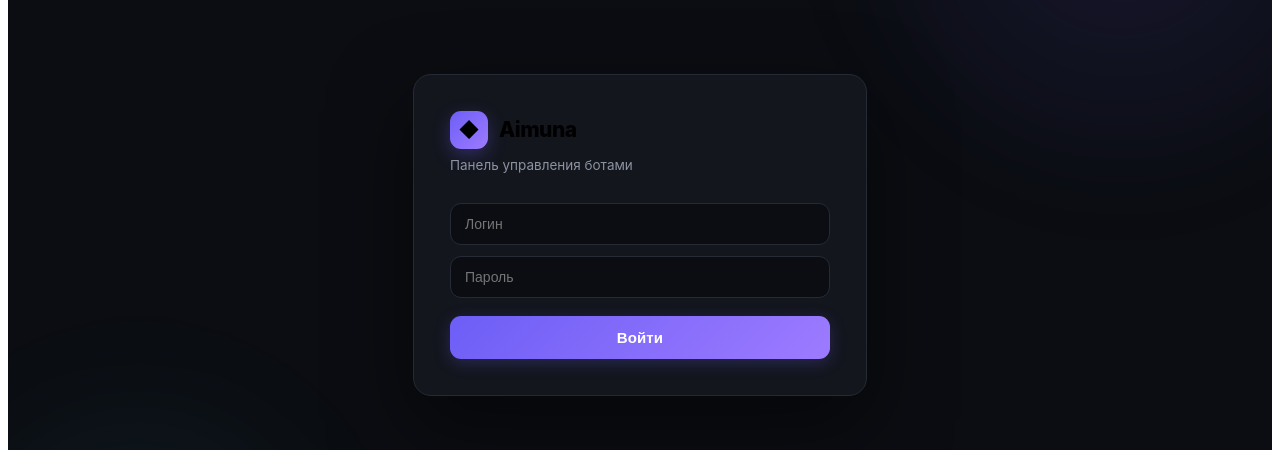
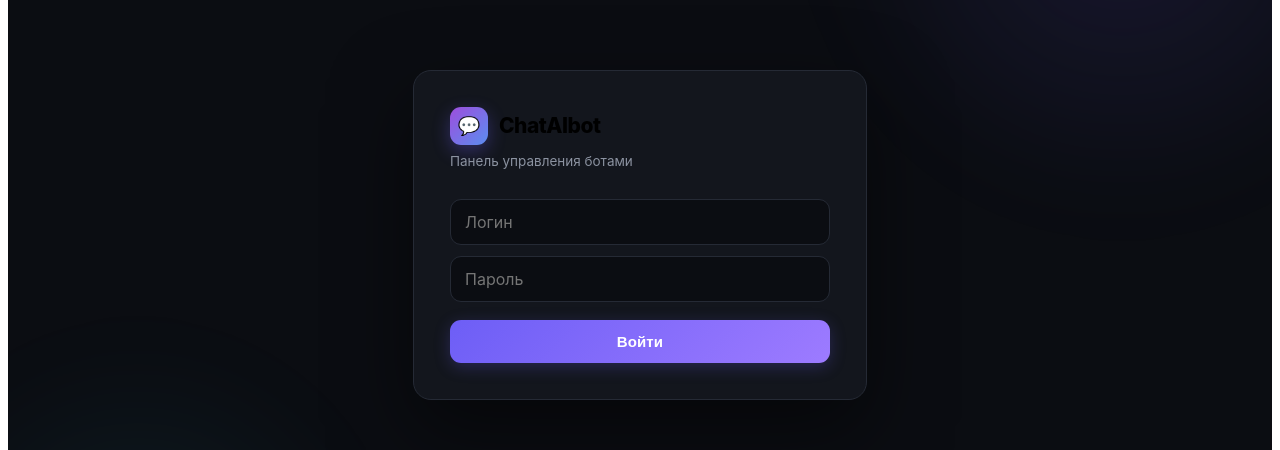
Before and after one commit to mersedes7777/bot-panel, a React (Vite) app: page / in a window 1280 px wide. Shown: the part 193-643 px from the top of the page. Built offline with nearby package versions, Linux system fonts and the light colour scheme.

Commit message:
Update App.jsx

```diff
--- a/src/App.jsx
+++ b/src/App.jsx
@@ -15,6 +15,29 @@ const STATUS = {
   delivering:{l:"В пути",c:"#3DD6E8"}, done:{l:"Выполнен",c:"#2BD980"}, rejected:{l:"Отклонён",c:"#FF5C5C"},
 };
 const TOKEN_PRICE = { deepseek:0.14, "claude-haiku":1.0, "claude-sonnet":3.0 };
+
+const FONT = "'Inter','SF Pro Display',-apple-system,sans-serif";
+const INP = {background:T.bg,border:`1px solid ${T.line}`,borderRadius:11,padding:"12px 14px",color:T.text,fontSize:16,outline:"none",width:"100%",boxSizing:"border-box",transition:"border-color .2s",fontFamily:FONT};
+
+// Стабильные компоненты вне App — не пересоздаются при ререндере (фокус не слетает)
+function Field({style={},...p}) {
+  return <input {...p} style={{...INP,...style}}
+    onFocus={e=>e.target.style.borderColor=T.brand}
+    onBlur={e=>e.target.style.borderColor=T.line}/>;
+}
+function Btn({children,onClick,kind="primary",size="md",style={},...p}) {
+  const sizes={sm:{padding:"7px 13px",fontSize:12.5},md:{padding:"10px 18px",fontSize:13.5},lg:{padding:"13px 22px",fontSize:15}};
+  const kinds={
+    primary:{background:`linear-gradient(135deg,${T.brand},${T.brand2})`,color:"#fff",boxShadow:`0 4px 16px ${T.brand}40`},
+    ghost:{background:T.surface2,color:T.text,border:`1px solid ${T.line}`},
+    danger:{background:"#FF5C5C18",color:T.red,border:"1px solid #FF5C5C30"},
+    subtle:{background:"transparent",color:T.dim},
+  };
+  return <button onClick={onClick} style={{borderRadius:11,border:"none",cursor:"pointer",fontWeight:650,letterSpacing:.1,transition:"transform .15s",...sizes[size],...kinds[kind],...style}} {...p}>{children}</button>;
+}
+function Card({children,style={},...p}) {
+  return <div style={{background:T.surface,border:`1px solid ${T.line}`,borderRadius:18,padding:18,...style}} {...p}>{children}</div>;
+}
 
 export default function App() {
   const [pwd, setPwd] = useState(localStorage.getItem("adminPwd") || "");
@@ -76,27 +99,9 @@ export default function App() {
   const newOrders = orders.filter(o=>o.status==="new").length;
   const isAdmin = role==="admin";
 
-  // ── Примитивы ──
-  const Btn = ({children,onClick,kind="primary",size="md",style={},...p}) => {
-    const sizes={sm:{padding:"7px 13px",fontSize:12.5},md:{padding:"10px 18px",fontSize:13.5},lg:{padding:"13px 22px",fontSize:15}};
-    const kinds={
-      primary:{background:`linear-gradient(135deg,${T.brand},${T.brand2})`,color:"#fff",boxShadow:`0 4px 16px ${T.brand}40`},
-      ghost:{background:T.surface2,color:T.text,border:`1px solid ${T.line}`},
-      danger:{background:"#FF5C5C18",color:T.red,border:"1px solid #FF5C5C30"},
-      subtle:{background:"transparent",color:T.dim},
-    };
-    return <button onClick={onClick} style={{borderRadius:11,border:"none",cursor:"pointer",fontWeight:650,letterSpacing:.1,transition:"transform .15s, box-shadow .2s, filter .2s",...sizes[size],...kinds[kind],...style}}
-      onMouseDown={e=>e.currentTarget.style.transform="scale(.97)"} onMouseUp={e=>e.currentTarget.style.transform="scale(1)"} onMouseLeave={e=>e.currentTarget.style.transform="scale(1)"} {...p}>{children}</button>;
-  };
-  const Card = ({children,style={},hover=false,...p}) => (
-    <div style={{background:T.surface,border:`1px solid ${T.line}`,borderRadius:18,padding:mob?18:22,transition:"border-color .2s, transform .2s",...style}}
-      onMouseEnter={hover?e=>{e.currentTarget.style.borderColor=T.brand+"55";}:undefined}
-      onMouseLeave={hover?e=>{e.currentTarget.style.borderColor=T.line;}:undefined} {...p}>{children}</div>
-  );
-  const inp = {background:T.bg,border:`1px solid ${T.line}`,borderRadius:11,padding:"12px 14px",color:T.text,fontSize:14,outline:"none",width:"100%",boxSizing:"border-box",transition:"border-color .2s"};
-  const Field = (p) => <input {...p} style={{...inp,...(p.style||{})}} onFocus={e=>e.target.style.borderColor=T.brand} onBlur={e=>e.target.style.borderColor=T.line}/>;
-
-  const fontStack = "'Inter','SF Pro Display',-apple-system,sans-serif";
+  // Примитивы Btn/Card/Field вынесены наружу модуля (фокус не слетает)
+  const inp = INP;
+  const fontStack = FONT;
 
   // ── ЛОГИН ──
   if (!logged) return (
@@ -105,8 +110,8 @@ export default function App() {
       <div style={{position:"absolute",width:500,height:500,borderRadius:"50%",background:`radial-gradient(circle,${T.cyan}14,transparent 70%)`,bottom:-180,left:-120,filter:"blur(40px)"}}/>
       <Card style={{width:"100%",maxWidth:380,padding:36,position:"relative",zIndex:1,boxShadow:"0 30px 80px rgba(0,0,0,.5)"}}>
         <div style={{display:"flex",alignItems:"center",gap:11,marginBottom:6}}>
-          <div style={{width:38,height:38,borderRadius:11,background:`linear-gradient(135deg,${T.brand},${T.brand2})`,display:"flex",alignItems:"center",justifyContent:"center",fontSize:20,boxShadow:`0 6px 18px ${T.brand}50`}}>◆</div>
-          <div style={{fontSize:21,fontWeight:800,letterSpacing:-.5}}>Aimuna</div>
+          <div style={{width:38,height:38,borderRadius:11,background:"linear-gradient(135deg,#9D4EDD,#5B8DEF)",display:"flex",alignItems:"center",justifyContent:"center",fontSize:18,boxShadow:"0 6px 18px #6D5EF655"}}>💬</div>
+          <div style={{fontSize:21,fontWeight:800,letterSpacing:-.5}}>ChatAIbot</div>
         </div>
         <p style={{color:T.dim,fontSize:13.5,margin:"0 0 28px",lineHeight:1.5}}>Панель управления ботами</p>
         <div style={{marginBottom:11}}><input placeholder="Логин" value={loginInput} onChange={e=>setLoginInput(e.target.value)} onKeyDown={e=>e.key==="Enter"&&doLogin()} style={inp}/></div>
@@ -125,7 +130,7 @@ export default function App() {
   ];
 
   const Stat = ({label,value,accent,sub}) => (
-    <Card hover style={{position:"relative",overflow:"hidden"}}>
+    <Card style={{position:"relative",overflow:"hidden"}}>
       <div style={{position:"absolute",top:0,left:0,right:0,height:3,background:`linear-gradient(90deg,${accent},transparent)`}}/>
       <div style={{fontSize:11.5,color:T.dim,fontWeight:600,letterSpacing:.4,textTransform:"uppercase",marginBottom:9}}>{label}</div>
       <div style={{fontSize:mob?26:32,fontWeight:800,letterSpacing:-1,lineHeight:1}}>{value}</div>
@@ -266,12 +271,17 @@ export default function App() {
               </div>
             </div>}
             {menu.length===0 && !addingItem && <Empty text="Меню пустое — добавьте первую позицию"/>}
-            {menu.map(m=>(<div key={m.id} style={{display:"flex",alignItems:"center",gap:11,padding:"12px 0",borderBottom:`1px solid ${T.line}`,opacity:m.available?1:0.45}}>
-              <div style={{flex:1,minWidth:0}}><div style={{fontSize:14,fontWeight:600}}>{m.name}</div><div style={{fontSize:11.5,color:T.faint}}>{m.category}{!m.available&&" · в стоп-листе"}</div></div>
-              <Field defaultValue={m.price} style={{width:76,padding:"7px 9px",textAlign:"right"}} onBlur={async(e)=>{ await apiPost("/api/update-menu-item",{id:m.id,price:+e.target.value,available:m.available}); notify("Цена обновлена"); }}/>
-              <Toggle on={m.available} onClick={async()=>{ const nv=!m.available; await apiPost("/api/update-menu-item",{id:m.id,price:m.price,available:nv}); setMenu(menu.map(x=>x.id===m.id?{...x,available:nv}:x)); }}/>
-              <div onClick={async()=>{ if(confirm("Удалить позицию?")){ await apiPost("/api/delete-menu-item",{id:m.id}); setMenu(menu.filter(x=>x.id!==m.id)); notify("Удалено"); } }} style={{cursor:"pointer",color:T.faint,fontSize:20,flexShrink:0,padding:"0 4px",transition:"color .15s"}} onMouseEnter={e=>e.currentTarget.style.color=T.red} onMouseLeave={e=>e.currentTarget.style.color=T.faint}>×</div>
-            </div>))}
+            {Object.entries(menu.reduce((acc,m)=>{ const k=m.category||"Прочее"; (acc[k]=acc[k]||[]).push(m); return acc; },{})).map(([cat,items])=>(
+              <div key={cat} style={{marginBottom:18}}>
+                <div style={{fontSize:12,fontWeight:700,color:T.brand2,textTransform:"uppercase",letterSpacing:.5,margin:"6px 0 4px"}}>{cat} <span style={{color:T.faint}}>· {items.length}</span></div>
+                {items.map(m=>(<div key={m.id} style={{display:"flex",alignItems:"center",gap:11,padding:"12px 0",borderBottom:`1px solid ${T.line}`,opacity:m.available?1:0.45}}>
+                  <div style={{flex:1,minWidth:0}}><div style={{fontSize:14,fontWeight:600}}>{m.name}</div>{!m.available&&<div style={{fontSize:11.5,color:T.amber}}>в стоп-листе</div>}</div>
+                  <Field defaultValue={m.price} style={{width:76,padding:"7px 9px",textAlign:"right"}} onBlur={async(e)=>{ await apiPost("/api/update-menu-item",{id:m.id,price:+e.target.value,available:m.available}); notify("Цена обновлена"); }}/>
+                  <Toggle on={m.available} onClick={async()=>{ const nv=!m.available; await apiPost("/api/update-menu-item",{id:m.id,price:m.price,available:nv}); setMenu(menu.map(x=>x.id===m.id?{...x,available:nv}:x)); }}/>
+                  <div onClick={async()=>{ if(confirm("Удалить позицию?")){ await apiPost("/api/delete-menu-item",{id:m.id}); setMenu(menu.filter(x=>x.id!==m.id)); notify("Удалено"); } }} style={{cursor:"pointer",color:T.faint,fontSize:20,flexShrink:0,padding:"0 4px"}} onMouseEnter={e=>e.currentTarget.style.color=T.red} onMouseLeave={e=>e.currentTarget.style.color=T.faint}>×</div>
+                </div>))}
+              </div>
+            ))}
           </Card>}
 
           {tab==="bot" && <Card>
@@ -353,7 +363,7 @@ export default function App() {
     <div style={{minHeight:"100vh",background:T.bg,color:T.text,fontFamily:fontStack,paddingBottom:78}}>
       <style>{`@keyframes sl{from{opacity:0;transform:translateY(-8px)}to{opacity:1;transform:none}}`}</style>
       <div style={{padding:"16px 18px",borderBottom:`1px solid ${T.line}`,display:"flex",justifyContent:"space-between",alignItems:"center",position:"sticky",top:0,background:T.bg+"F0",backdropFilter:"blur(12px)",zIndex:100}}>
-        <div style={{display:"flex",alignItems:"center",gap:9}}><div style={{width:30,height:30,borderRadius:9,background:`linear-gradient(135deg,${T.brand},${T.brand2})`,display:"flex",alignItems:"center",justifyContent:"center",fontSize:15}}>◆</div><span style={{fontSize:17,fontWeight:800,letterSpacing:-.4}}>Aimuna</span></div>
+        <div style={{display:"flex",alignItems:"center",gap:9}}><div style={{width:30,height:30,borderRadius:9,background:`linear-gradient(135deg,${T.brand},${T.brand2})`,display:"flex",alignItems:"center",justifyContent:"center",fontSize:15}}>◆</div><span style={{fontSize:17,fontWeight:800,letterSpacing:-.4}}>ChatAIbot</span></div>
         <span onClick={logout} style={{color:T.dim,fontSize:13,cursor:"pointer"}}>Выйти</span>
       </div>
       <div style={{padding:18}}>{Body}</div>
@@ -371,7 +381,7 @@ export default function App() {
       <div style={{width:236,background:T.surface,borderRight:`1px solid ${T.line}`,position:"fixed",top:0,left:0,height:"100vh",display:"flex",flexDirection:"column",padding:"0 0 18px"}}>
         <div style={{padding:"24px 22px",display:"flex",alignItems:"center",gap:11}}>
           <div style={{width:36,height:36,borderRadius:11,background:`linear-gradient(135deg,${T.brand},${T.brand2})`,display:"flex",alignItems:"center",justifyContent:"center",fontSize:18,boxShadow:`0 6px 18px ${T.brand}45`}}>◆</div>
-          <span style={{fontSize:19,fontWeight:800,letterSpacing:-.5}}>Aimuna</span>
+          <span style={{fontSize:19,fontWeight:800,letterSpacing:-.5}}>ChatAIbot</span>
         </div>
         <div style={{flex:1,padding:"10px 14px"}}>
           {NAV.map(n=>(<div key={n.id} onClick={()=>{setPage(n.id);setSelected(null);}} style={{display:"flex",alignItems:"center",gap:12,padding:"12px 14px",borderRadius:12,marginBottom:3,cursor:"pointer",color:page===n.id?T.text:T.dim,background:page===n.id?T.brandSoft:"transparent",fontSize:14,fontWeight:page===n.id?650:500,transition:"all .15s",position:"relative"}}
```
